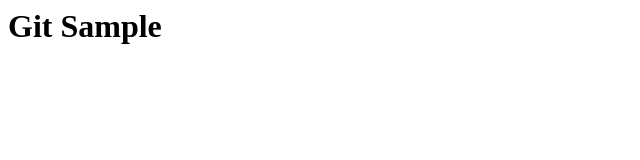
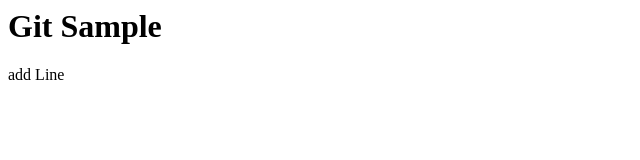
Before and after one commit to kazuhisaizawa/git-sample, a plain HTML site: page index.html in a window 1280 px wide. Shown: the full height of the page, 0-640 px from the left. Drawn offline with Linux system fonts and the light colour scheme.

```diff
--- a/index.html
+++ b/index.html
@@ -1 +1,2 @@
 <h1>Git Sample</h1>
+<p>add Line</p>
```
